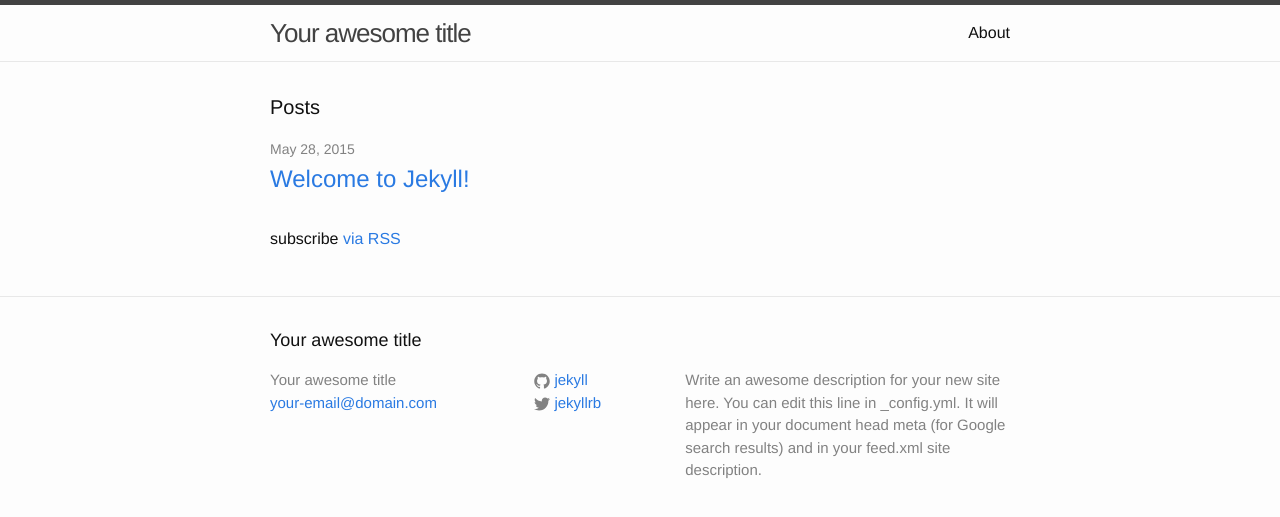
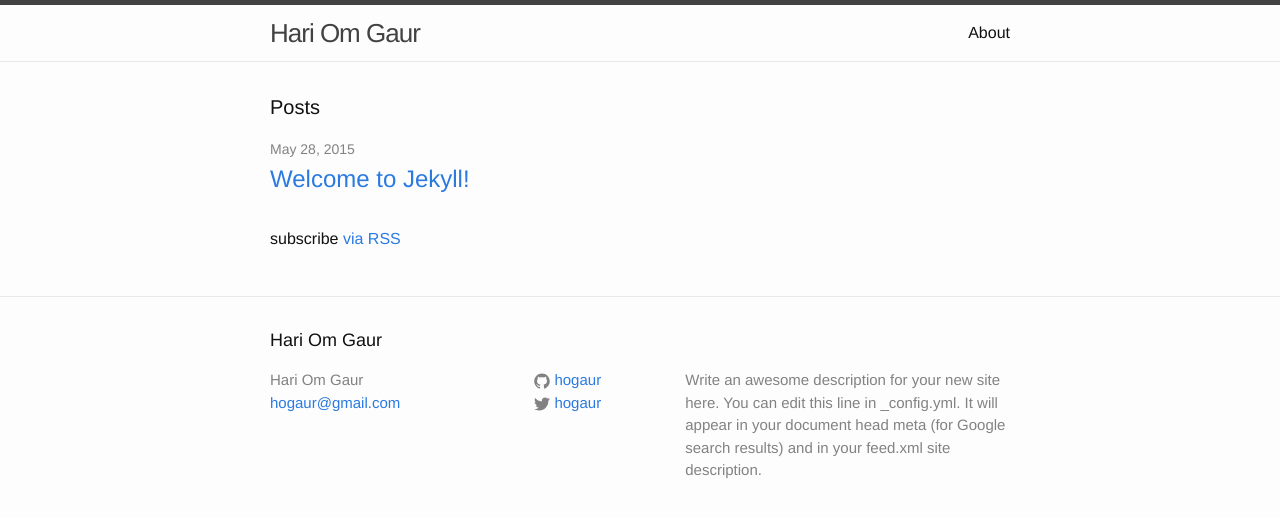
Before and after one commit to hogaur/hogaur.github.io, a Jekyll site: the page built from index.html, in a window 1280 px wide. Shown: the top 517 px of the page. Built offline with Jekyll 4.4.1, drawn with Linux system fonts in a browser that asks for light colours.

Commit message:
Page title and info added

```diff
--- a/_config.yml
+++ b/_config.yml
@@ -1,14 +1,14 @@
 # Site settings
-title: Your awesome title
-email: your-email@domain.com
+title: Hari Om Gaur
+email: hogaur@gmail.com
 description: > # this means to ignore newlines until "baseurl:"
   Write an awesome description for your new site here. You can edit this
   line in _config.yml. It will appear in your document head meta (for
   Google search results) and in your feed.xml site description.
 baseurl: "" # the subpath of your site, e.g. /blog/
 url: "http://yourdomain.com" # the base hostname & protocol for your site
-twitter_username: jekyllrb
-github_username:  jekyll
+twitter_username: hogaur
+github_username:  hogaur
 
 # Build settings
 markdown: kramdown
```
